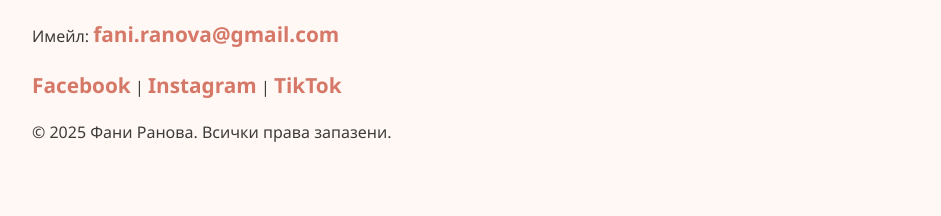
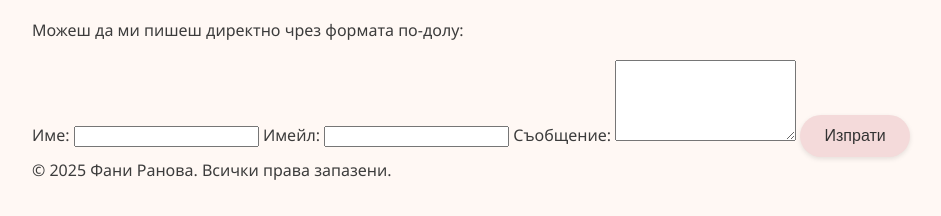
Before and after one commit to Faniranova/fani-ranova-site, a plain HTML site: page contact.html in a window 1280 px wide. Shown: the part 1002-1218 px from the top of the page, without its empty margins (0-941 px from the left). Before the commit the page ends 1180 px from the top, so only its background shows below. Drawn offline with Linux system fonts and the light colour scheme.

Commit message:
Update contact.html

```diff
--- a/contact.html
+++ b/contact.html
@@ -36,12 +36,20 @@
 
   <section>
     <h2>Контакти</h2>
-    <p>Имейл: <a href="mailto:fani.ranova@gmail.com">fani.ranova@gmail.com</a></p>
-    <p>
-      <a href="https://www.facebook.com/fani.ranova" target="_blank">Facebook</a> |
-      <a href="https://www.instagram.com/fani_ranova/" target="_blank">Instagram</a> |
-      <a href="https://www.tiktok.com/@faniranova725?lang=en" target="_blank">TikTok</a>
-    </p>
+    <p>Можеш да ми пишеш директно чрез формата по-долу:</p>
+
+    <form class="contact-form">
+      <label for="name">Име:</label>
+      <input type="text" id="name" name="name" required>
+
+      <label for="email">Имейл:</label>
+      <input type="email" id="email" name="email" required>
+
+      <label for="message">Съобщение:</label>
+      <textarea id="message" name="message" rows="5" required></textarea>
+
+      <button type="submit" class="button">Изпрати</button>
+    </form>
   </section>
 
   <footer>
```
